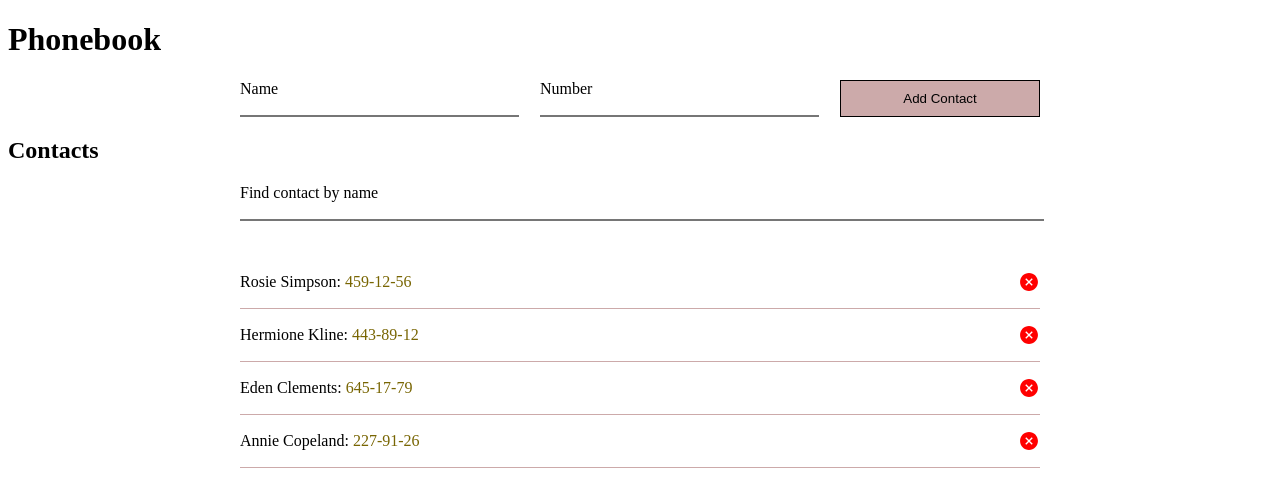
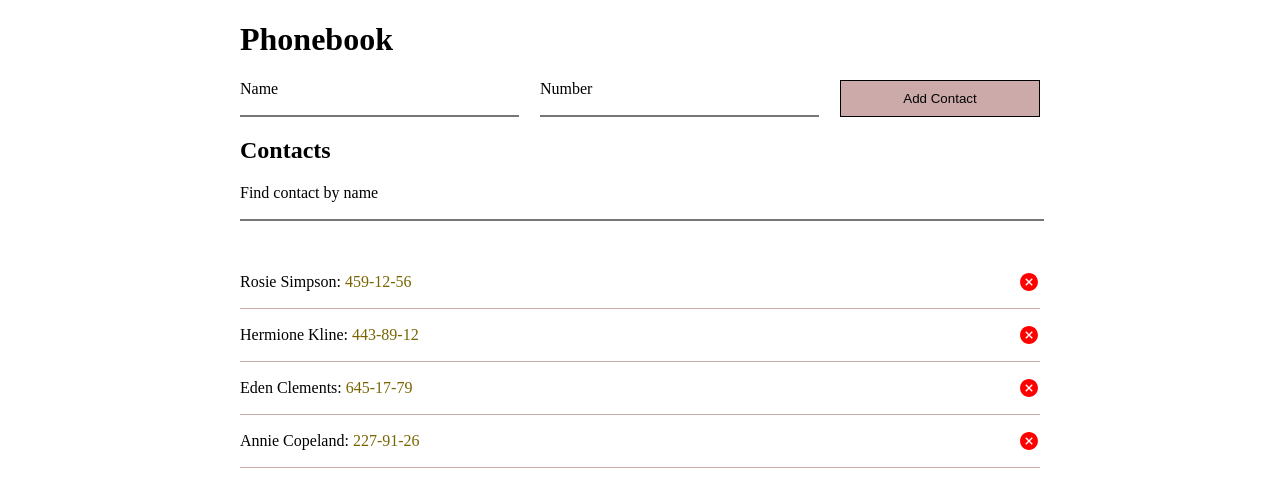
Before and after one commit to fecore35/goit-react-hw-02-phonebook, a React (Create React App) app: page / in a window 1280 px wide. Shown: the top 488 px of the page. Built offline with nearby package versions, Linux system fonts and the light colour scheme.

Commit message:
Добавляю .container

```diff
--- a/src/App.js
+++ b/src/App.js
@@ -59,7 +59,7 @@ class App extends Component {
     const contactsList = this.visibleContacts();
 
     return (
-      <div>
+      <div className="container">
         <h1>Phonebook</h1>
         <ContactForm onSave={this.onSaveContact} />
 
--- a/src/components/ContactForm/ContactForm.module.css
+++ b/src/components/ContactForm/ContactForm.module.css
@@ -1,8 +1,5 @@
 .form {
   display: flex;
-  max-width: 800px;
-  margin-left: auto;
-  margin-right: auto;
 }
 
 .label {
--- a/src/components/ContactList/ContactList.module.css
+++ b/src/components/ContactList/ContactList.module.css
@@ -3,9 +3,6 @@
   padding-left: 0;
   margin-top: 50px;
   margin-bottom: 0;
-  margin-left: auto;
-  margin-right: auto;
-  max-width: 800px;
 }
 
 .item {
--- a/src/components/Filter/Filter.module.css
+++ b/src/components/Filter/Filter.module.css
@@ -1,9 +1,3 @@
-.container {
-  max-width: 800px;
-  margin-left: auto;
-  margin-right: auto;
-}
-
 .input {
   display: block;
   width: 100%;
--- /dev/null
+++ b/src/index.css
@@ -0,0 +1,5 @@
+.container {
+  max-width: 800px;
+  margin-left: auto;
+  margin-right: auto;
+}
--- a/src/index.js
+++ b/src/index.js
@@ -1,6 +1,7 @@
 import React from "react";
 import ReactDOM from "react-dom";
 import App from "./App";
+import "./index.css";
 
 ReactDOM.render(
   <React.StrictMode>
```
